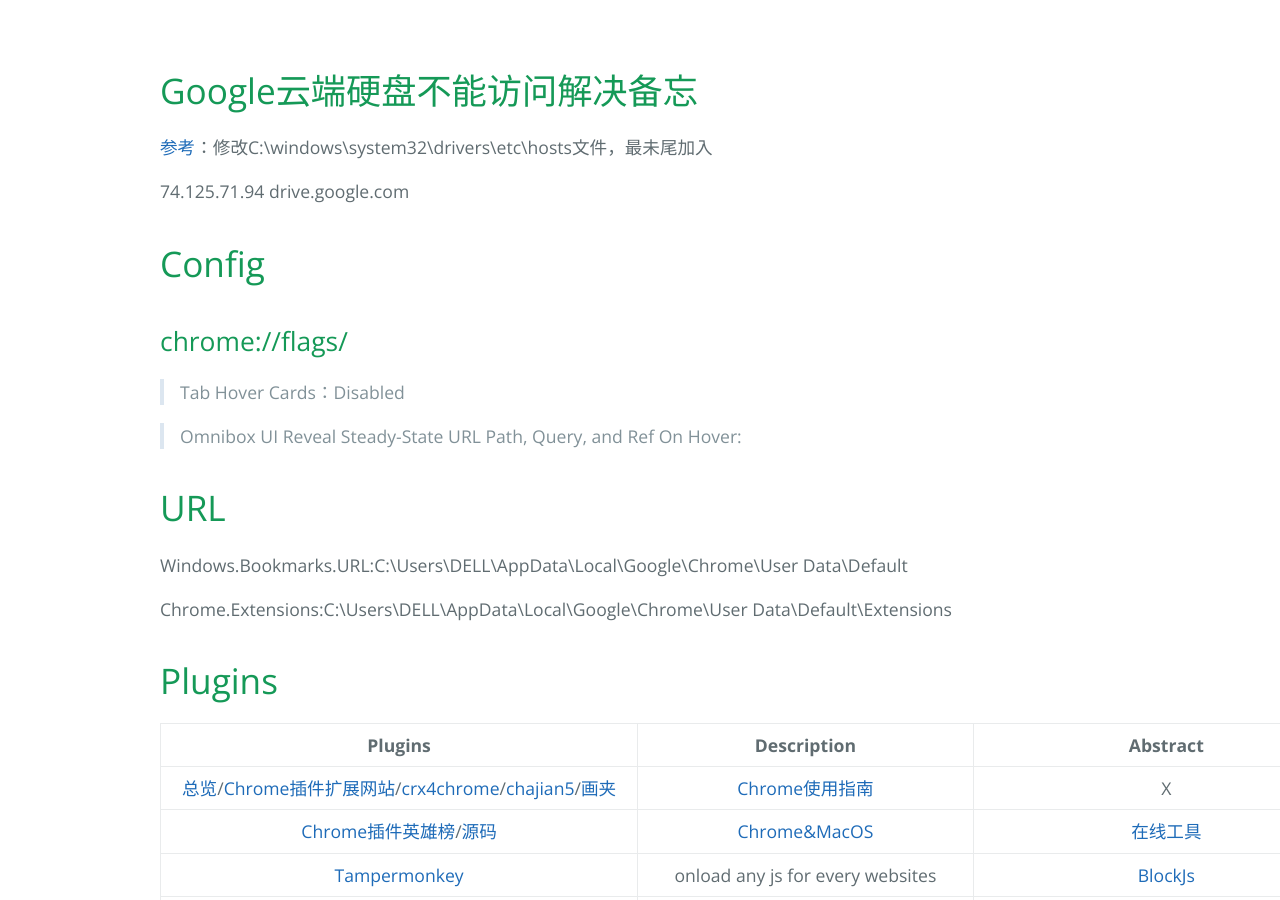
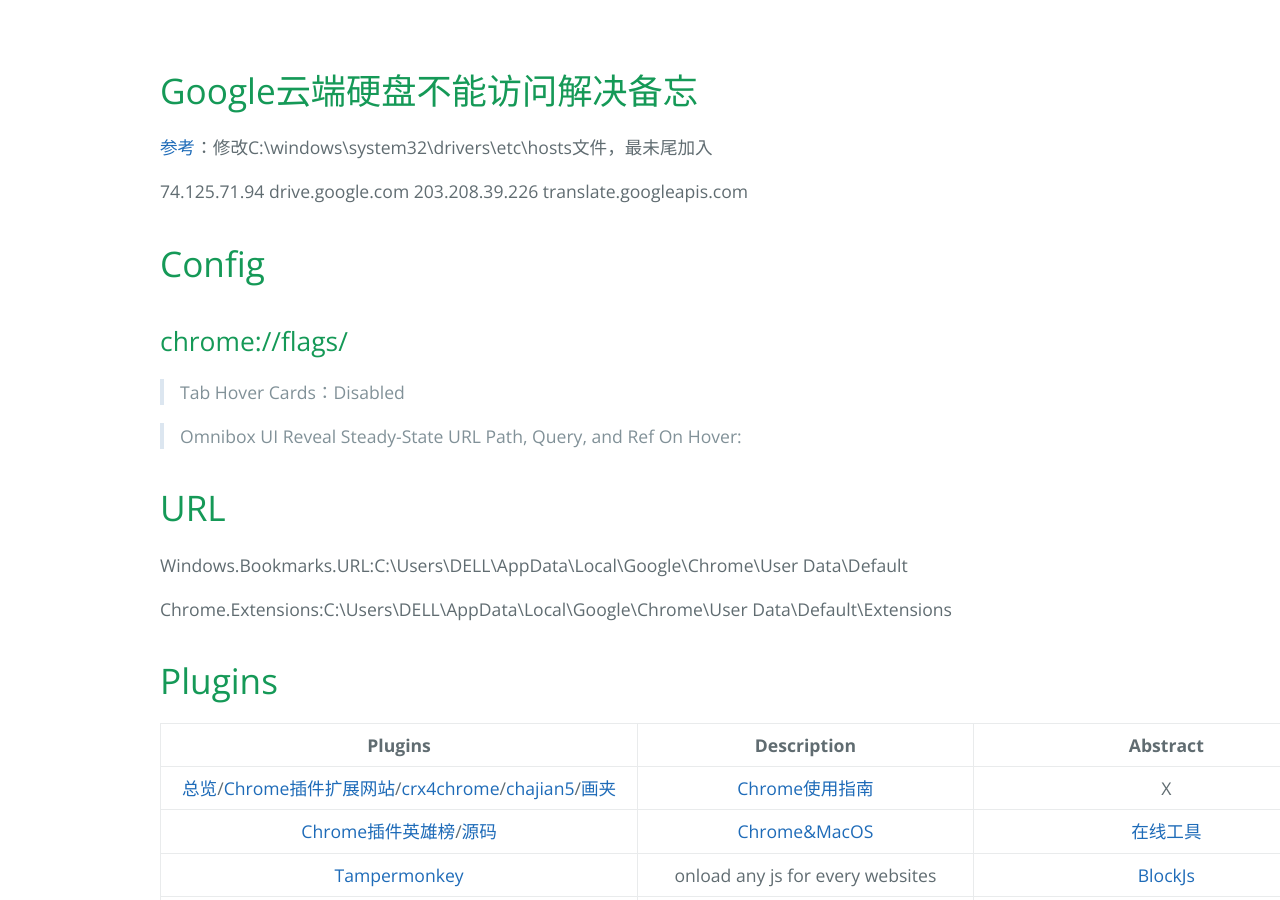
Before and after one commit to AmbroseRen/test, a Jekyll site: the page built from Doc/Tools/Chrome.md, in a window 1280 px wide and 900 px high. Built offline with Jekyll 4.4.1, drawn with Linux system fonts in a browser that asks for light colours; nearby versions of some CDN libraries; our own code applies the rules of GitHub Pages for plain Markdown files; library files that are not in the unit come from our copies; the repository's description, which GitHub fills in, is left out.

Commit message:
Update Chrome.md

```diff
--- a/Doc/Tools/Chrome.md
+++ b/Doc/Tools/Chrome.md
@@ -26,6 +26,7 @@
 [参考](hosts.md)：修改C:\windows\system32\drivers\etc\hosts文件，最未尾加入
 
 74.125.71.94 drive.google.com
+203.208.39.226 translate.googleapis.com
 
 # Config
 ## chrome://flags/
```
